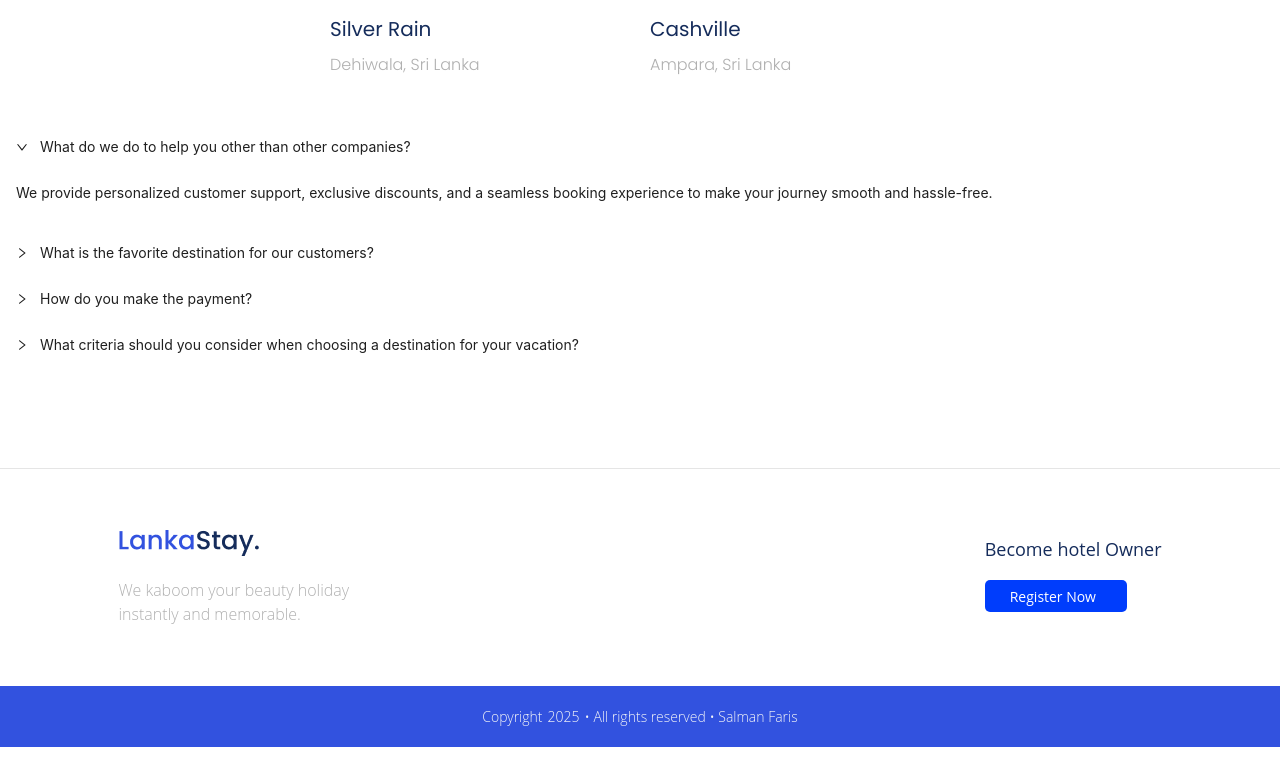
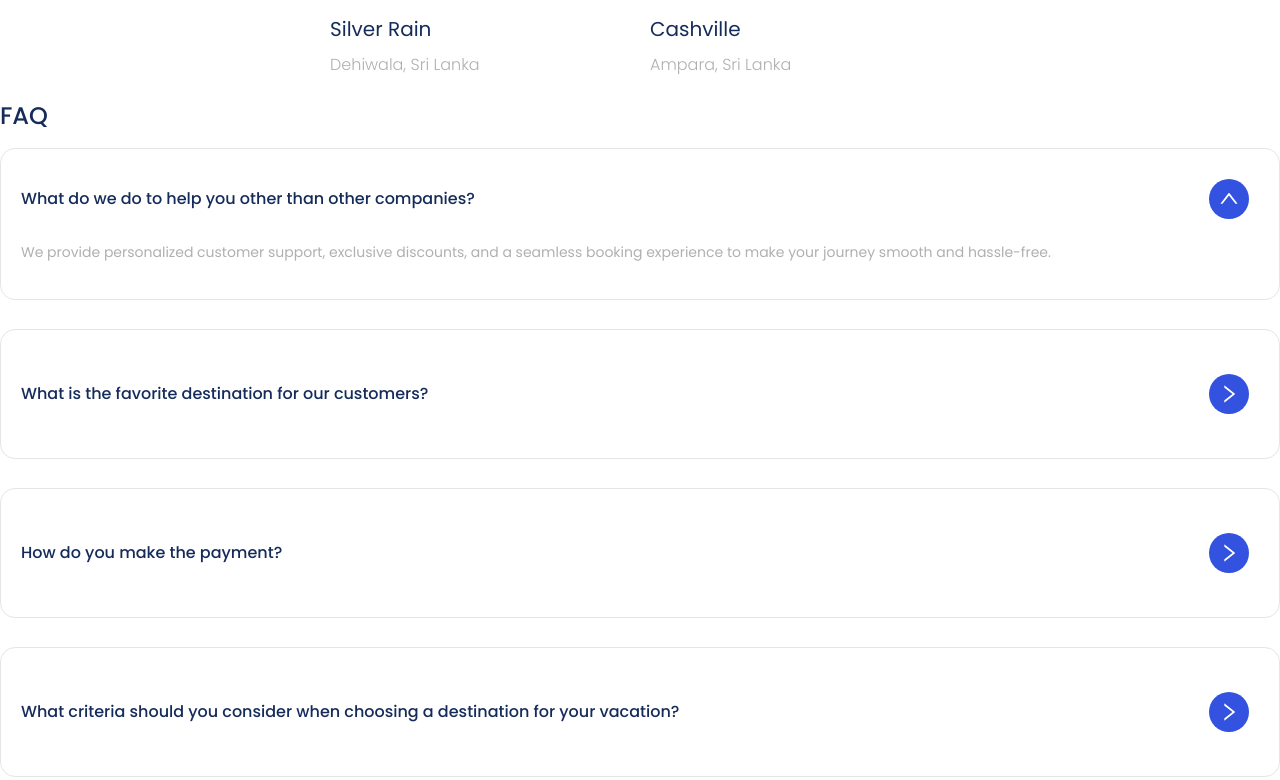
Before and after one commit to nursahtuncel/Lankastay, a React (Vite) app: page / in a window 1280 px wide. Shown: the part 2740-3520 px from the top of the page. Before the commit the page ends 3487 px from the top, so only its background shows below. Built offline with nearby package versions, Linux system fonts and the light colour scheme.

Commit message:
[JA-75] - Ant Design Collapse bileşeni özelleştirildi.

```diff
--- a/src/components/FaqComponent/index.jsx
+++ b/src/components/FaqComponent/index.jsx
@@ -45,6 +45,7 @@ const items = [
 const FAQs = () => {
   return (
     <div className="faq-container">
+      <h3 className="title">FAQ</h3>{" "}
       <Collapse items={items} defaultActiveKey={["1"]} ghost />
     </div>
   );
--- a/src/components/FaqComponent/style.scss
+++ b/src/components/FaqComponent/style.scss
@@ -1,21 +1,82 @@
+@use "../../styles/index" as *;
+
 .faq-container {
-  max-width: 1441px;
+  max-width: 1440px;
   width: 100%;
-  margin: 20px auto;
+  display: flex;
+  flex-direction: column;
+  justify-content: center;
+  .title {
+    font-family: $primary-font;
+    font-weight: 500;
+    font-size: 24px;
+    line-height: 100%;
+    letter-spacing: 0%;
+    padding-bottom: 20px;
+    color: $text-color;
+    margin: 0;
+  }
+  .ant-collapse {
+    display: flex;
+    flex-direction: column;
+    gap: 29px;
+    .ant-collapse-item {
+      display: flex;
+      gap: 10px;
+      flex-direction: column;
+      justify-content: center;
+      min-height: 130px;
+      height: max-content;
+      border: 1px solid #e5e5e5;
+      border-radius: 15px;
+      padding: 20px;
 
-  .ant-collapse {
-    .ant-collapse-item {
-    }
+      .ant-collapse-header {
+        font-family: $primary-font;
+        color: $text-color;
+        display: flex;
+        align-items: center;
+        font-weight: 500;
+        font-size: 16px;
+        line-height: 28px;
+        letter-spacing: 0px;
+        transition: background 0.3s ease;
+        padding: 0;
 
-    .ant-collapse-header {
-      &:hover {
+        .ant-collapse-expand-icon {
+          order: 1;
+          transition: transform 0.3s ease;
+          background-color: $primary-color;
+          margin: 10px;
+          border-radius: 50%;
+          justify-content: center;
+          padding: 20px 10px;
+          svg {
+            color: white;
+            font-size: 20px;
+          }
+          @media screen and (max-width: 500px) {
+            display: none;
+          }
+        }
       }
-      .faq-title {
+
+      &.ant-collapse-item-active
+        .ant-collapse-header
+        .ant-collapse-expand-icon {
+        transform: rotate(180deg);
       }
     }
 
     .ant-collapse-content {
-      .faq-content {
+      .ant-collapse-content-box {
+        font-family: $primary-font;
+        color: $smoke-text-color;
+        padding: 0;
+        font-weight: 400;
+        font-size: 14px;
+        line-height: 26px;
+        letter-spacing: 0%;
       }
     }
   }
--- a/src/styles/_colors.scss
+++ b/src/styles/_colors.scss
@@ -9,7 +9,6 @@ $white-color: #ffffff;
 $second-white-color: #fffcfc;
 $white-smoke-color: #f5f6f8;
 $black-color: #000000;
-
 $btn-primary-hover: #3960fd;
 $main-btn-color-hover: #003dfc98;
 $btn-border-color: #d2d2d2;
@@ -17,7 +16,6 @@ $light-gray-color: #e5e5e5;
 $button-blue-color: #003dfc;
 $button-text-white-color: #fafafa;
 $placeholder-color: #d3d6dc;
-
 $light-smoke-color: #f5f5f5;
 $dark-black-color: #0a0a0a;
 $dark-gray-color: #757575;
@@ -28,7 +26,6 @@ $dark-blue-color: #222b45;
 $soft-blue-color: #8f9bb3;
 $bright-blue: #0095ff;
 $frost-white: #eff4fa;
-
 $dusty-gray: #bcc3d1;
 $pale-azure: #edf2f6;
 $charcoal-blue: #464e5f;
```
